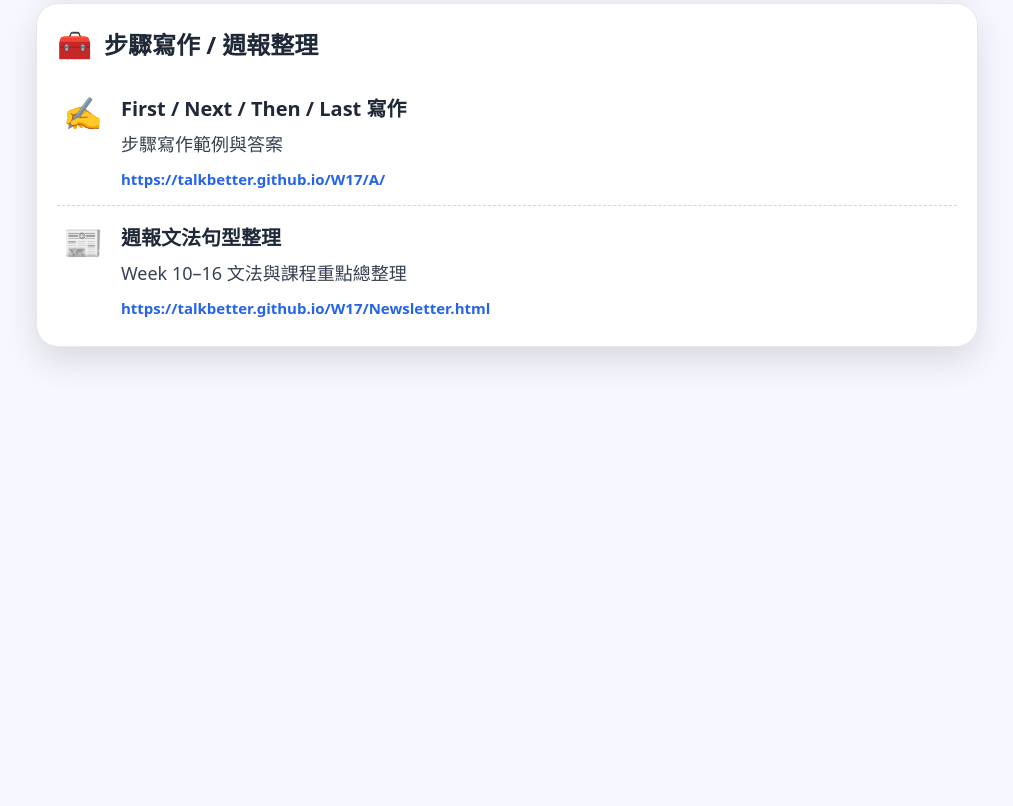
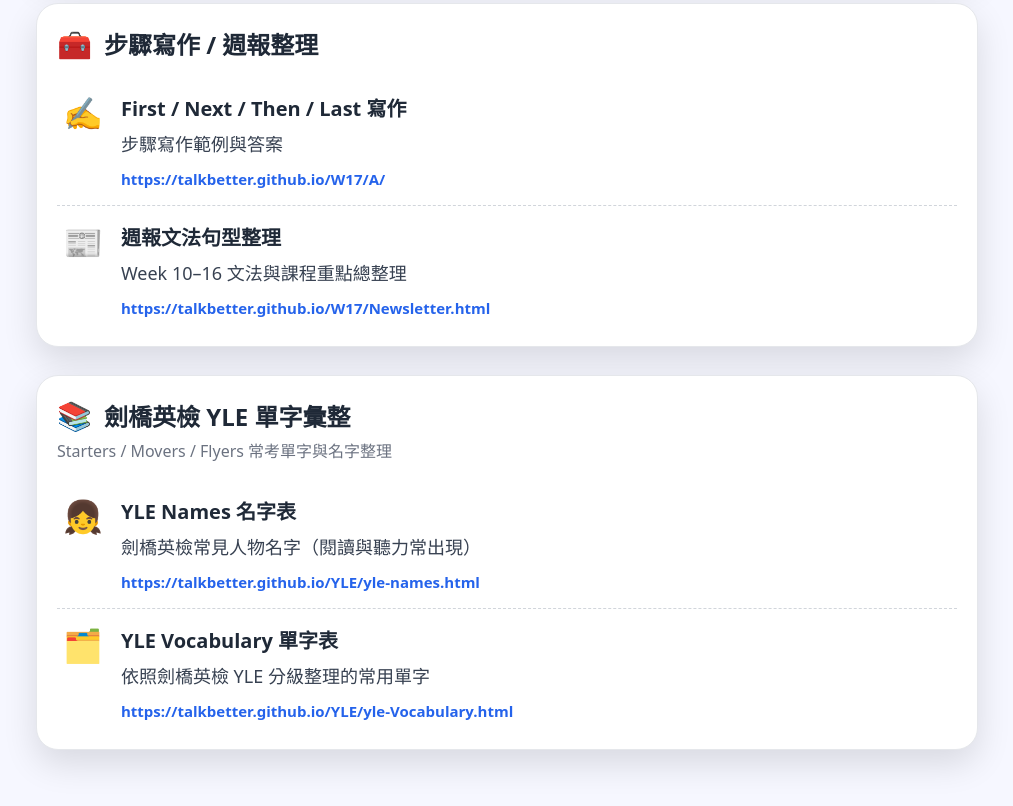
Before and after one commit to TalkBetter/W17, a plain HTML site: page Index/index.html in a window 1280 px wide. Shown: the part 1658-2464 px from the top of the page, without its empty margins (133-1146 px from the left). Before the commit the page ends 2077 px from the top, so only its background shows below. Drawn offline with Linux system fonts and the light colour scheme.

Commit message:
YLE Update

```diff
--- a/Index/index.html
+++ b/Index/index.html
@@ -291,5 +291,55 @@ h1{
   </div>
 </div>
 
+
+<!-- 📚 劍橋英檢 YLE 單字彙整 -->
+<div class="section-card">
+  <div class="section-head">
+    <div class="section-emoji">📚</div>
+    <h2 class="section-title">劍橋英檢 YLE 單字彙整</h2>
+  </div>
+  <p class="section-desc">Starters / Movers / Flyers 常考單字與名字整理</p>
+
+
+
+  <div class="item">
+    <div class="icon">👧</div>
+    <div class="content">
+      <p class="title">YLE Names 名字表</p>
+      <p class="desc">劍橋英檢常見人物名字（閱讀與聽力常出現）</p>
+      <div class="link">
+        <a href="https://talkbetter.github.io/YLE/yle-names.html"
+           target="_blank" rel="noopener">
+          https://talkbetter.github.io/YLE/yle-names.html
+        </a>
+      </div>
+    </div>
+  </div>
+
+  <div class="item">
+    <div class="icon">🗂️</div>
+    <div class="content">
+      <p class="title">YLE Vocabulary 單字表</p>
+      <p class="desc">依照劍橋英檢 YLE 分級整理的常用單字</p>
+      <div class="link">
+        <a href="https://talkbetter.github.io/YLE/yle-Vocabulary.html"
+           target="_blank" rel="noopener">
+          https://talkbetter.github.io/YLE/yle-Vocabulary.html
+        </a>
+      </div>
+    </div>
+  </div>
+
+
+
+</div>
+
+
+
+
+
+
+
+
 </body>
 </html>
```
